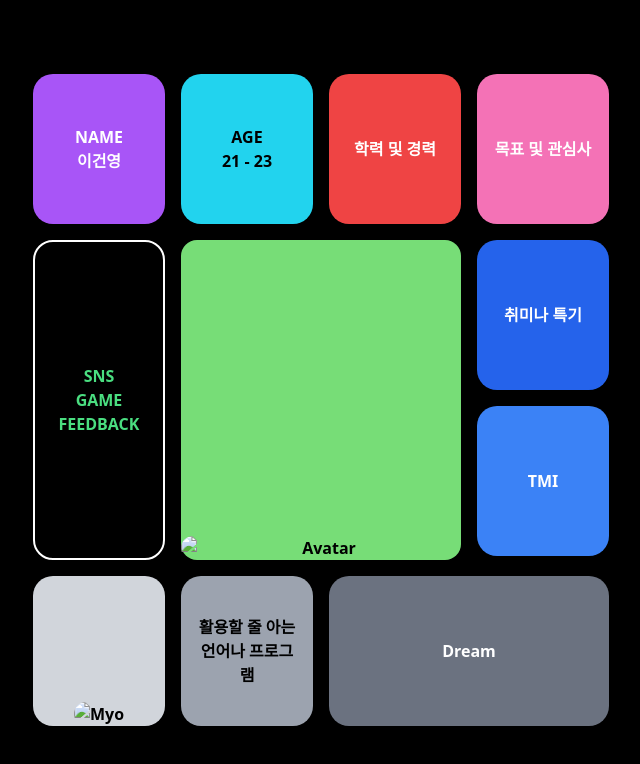
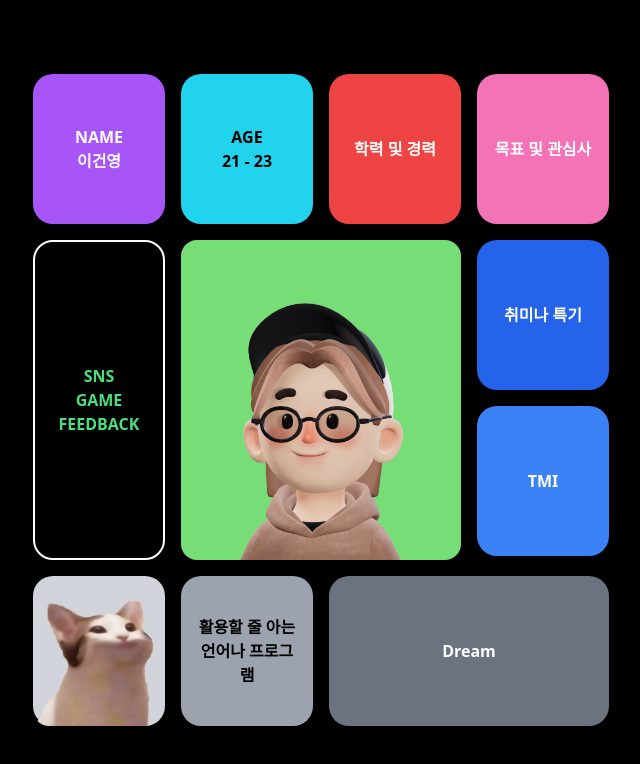
Before and after one commit to Gunyoung0728/introduce, a plain HTML site: page index.html in a window 1280 px wide. Shown: the whole page, without its empty margins (319-959 px from the left). Drawn offline with nearby package versions, Linux system fonts and the light colour scheme.

Commit message:
Update index.html

```diff
--- a/index.html
+++ b/index.html
@@ -61,7 +61,7 @@
 
         <div class="grid-item bg-black text-green-400 double-height" style="border: 2px solid white; height: 320px;">SNS<br>GAME<br>FEEDBACK</div>
         <div class="grid-item character no-click">
-            <img src="HTML\introduceyoung\images\peeps-avatar-alpha.png" alt="Avatar" style="width: 100%; position: absolute; bottom: 0; z-index: 2; border-radius: 1rem;">
+            <img src="images\peeps-avatar-alpha.png" alt="Avatar" style="width: 100%; position: absolute; bottom: 0; z-index: 2; border-radius: 1rem;">
         </div>
         <div class="double-height" style="height: 320px; display: flex; flex-direction: column; gap: 1rem;">
             <div class="grid-item bg-blue-600 text-white">취미나 특기</div>
@@ -69,7 +69,7 @@
         </div>
 
         <div class="grid-item bg-gray-300 no-click">
-            <img src="HTML\introduceyoung\images\고먐미.ico" alt="Myo" style="position: absolute; bottom: 0; border-radius: 1rem">
+            <img src="images\고먐미.ico" alt="Myo" style="position: absolute; bottom: 0; border-radius: 1rem">
         </div>
         <div class="grid-item bg-gray-400 text-black">활용할 줄 아는 언어나 프로그램</div>
         <div class="grid-item double-width bg-gray-500 text-white">Dream</div>
```
